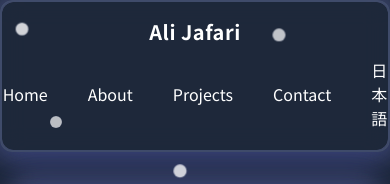
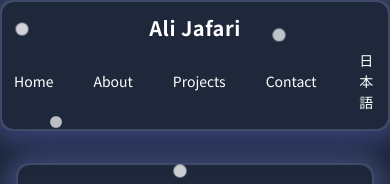
Before and after one commit to Mr-Ali-Jafari/myfolio, a Vue app: page / in a window 390 px wide. Shown: the top 184 px of the page. Built offline with nearby package versions, Linux system fonts and the light colour scheme.

Commit message:
add responsive

```diff
--- a/src/style.css
+++ b/src/style.css
@@ -87,6 +87,17 @@ nav.glass {
   }
 }
 
+@media (max-width: 400px) {
+  nav.glass {
+    gap: 0.25rem;
+    padding: 0.75rem 0.25rem;
+    font-size: 0.875rem;
+  }
+  main {
+    padding-left: 0.25rem;
+    padding-right: 0.25rem;
+  }
+}
 main {
   @apply max-w-4xl mx-auto px-4 w-full;
 }
```
